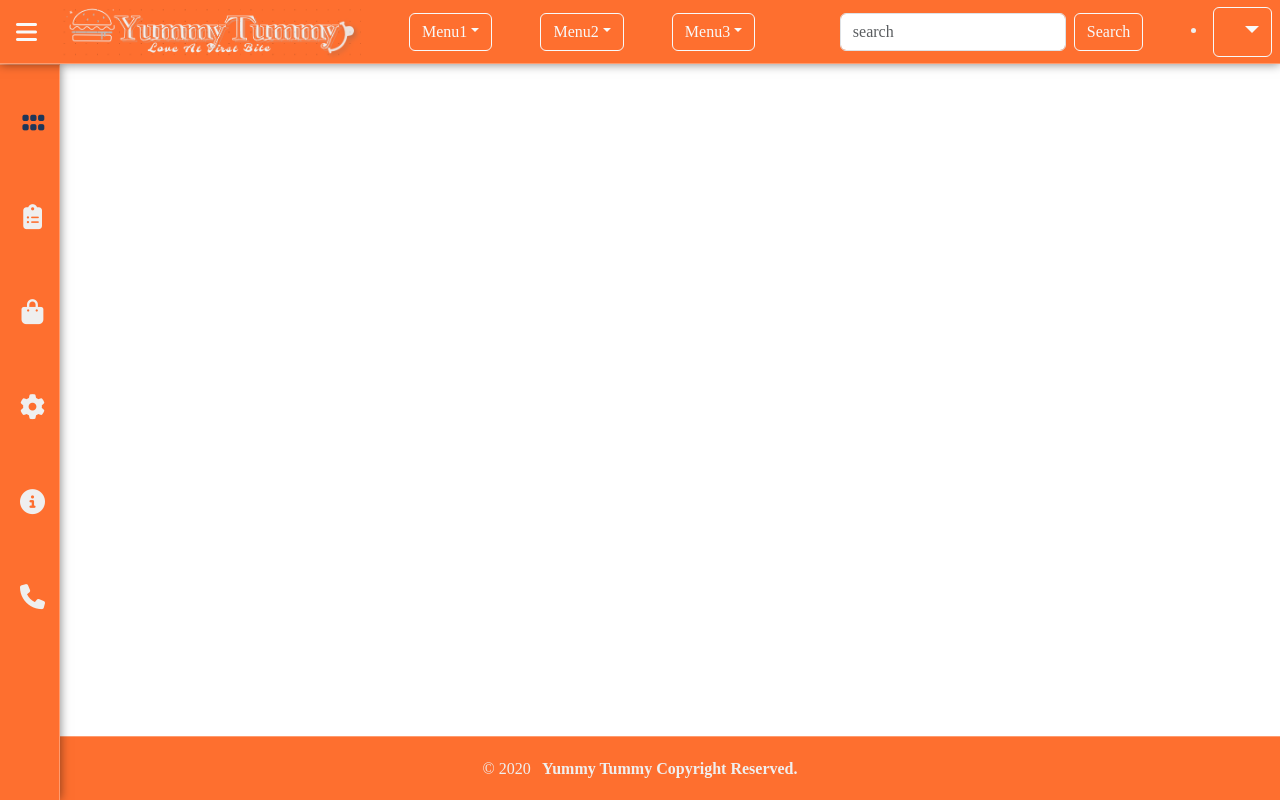
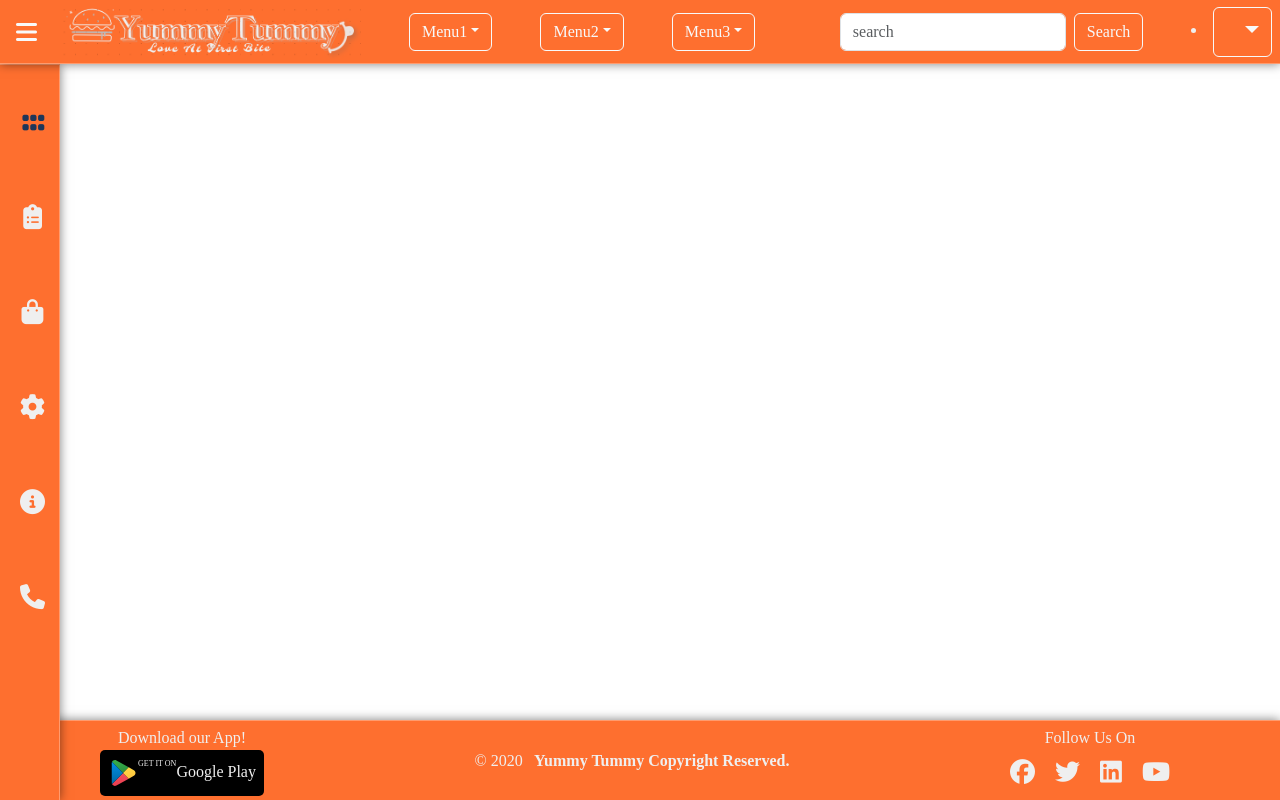
Before and after one commit to NaniBabuPallapu/fullstack_yummy_tummy_app, an Angular app in the folder angular-yummy-tummy/: page /dashboard in a window 1280 px wide. Built offline with nearby package versions, Linux system fonts and the light colour scheme.

Commit message:
adding footer websites

```diff
--- a/angular-yummy-tummy/src/app/layouts/footer/footer.component.html
+++ b/angular-yummy-tummy/src/app/layouts/footer/footer.component.html
@@ -1,5 +1,74 @@
 <footer class="footer">
-    <div class="custom-check">
-        <span>&copy; 2020 <a href="http://www.yummy_tummy.com/" target="_blank">&nbsp; Yummy Tummy Copyright Reserved.</a></span>
+    <div class="custom-left">
+        <div>Download our App!</div>
+        <div class="custom-playstore">
+
+            <a>
+                <svg xmlns="http://www.w3.org/2000/svg" x="0px" y="0px" width="30" height="30" viewBox="0 0 48 48">
+                    <linearGradient id="AraffhWwwEqZfgFEBZFoqa_L1ws9zn2uD01_gr1" x1="18.102" x2="25.297" y1="3.244"
+                        y2="34.74" gradientUnits="userSpaceOnUse">
+                        <stop offset="0" stop-color="#35ab4a"></stop>
+                        <stop offset=".297" stop-color="#31a145"></stop>
+                        <stop offset=".798" stop-color="#288739"></stop>
+                        <stop offset="1" stop-color="#237a33"></stop>
+                    </linearGradient>
+                    <path fill="url(#AraffhWwwEqZfgFEBZFoqa_L1ws9zn2uD01_gr1)"
+                        d="M13.488,4.012C10.794,2.508,7.605,3.778,6.45,6.323L24.126,24l9.014-9.014L13.488,4.012z">
+                    </path>
+                    <linearGradient id="AraffhWwwEqZfgFEBZFoqb_L1ws9zn2uD01_gr2" x1="19.158" x2="21.194" y1="23.862"
+                        y2="66.931" gradientUnits="userSpaceOnUse">
+                        <stop offset="0" stop-color="#f14e5d"></stop>
+                        <stop offset=".499" stop-color="#ea3d4f"></stop>
+                        <stop offset="1" stop-color="#e12138"></stop>
+                    </linearGradient>
+                    <path fill="url(#AraffhWwwEqZfgFEBZFoqb_L1ws9zn2uD01_gr2)"
+                        d="M33.14,33.014L24.126,24L6.45,41.677 c1.156,2.546,4.345,3.815,7.038,2.312L33.14,33.014z">
+                    </path>
+                    <linearGradient id="AraffhWwwEqZfgFEBZFoqc_L1ws9zn2uD01_gr3" x1="32.943" x2="36.541" y1="14.899"
+                        y2="43.612" gradientUnits="userSpaceOnUse">
+                        <stop offset="0" stop-color="#ffd844"></stop>
+                        <stop offset=".519" stop-color="#ffc63f"></stop>
+                        <stop offset="1" stop-color="#ffb03a"></stop>
+                    </linearGradient>
+                    <path fill="url(#AraffhWwwEqZfgFEBZFoqc_L1ws9zn2uD01_gr3)"
+                        d="M41.419,28.393 c1.72-0.96,2.58-2.676,2.581-4.393c-0.001-1.717-0.861-3.434-2.581-4.393l-8.279-4.621L24.126,24l9.014,9.014L41.419,28.393z">
+                    </path>
+                    <linearGradient id="AraffhWwwEqZfgFEBZFoqd_L1ws9zn2uD01_gr4" x1="13.853" x2="15.572" y1="5.901"
+                        y2="42.811" gradientUnits="userSpaceOnUse">
+                        <stop offset=".003" stop-color="#0090e6"></stop>
+                        <stop offset="1" stop-color="#0065a0"></stop>
+                    </linearGradient>
+                    <path fill="url(#AraffhWwwEqZfgFEBZFoqd_L1ws9zn2uD01_gr4)"
+                        d="M6.45,6.323C6.168,6.948,6,7.652,6,8.408 v31.179c0,0.761,0.164,1.463,0.45,2.09l17.674-17.68L6.45,6.323z">
+                    </path>
+                </svg>
+             </a>
+            <small [ngStyle]="{'font-size':'8px', 'vertical-align':'top'}">GET IT ON</small>
+            <span>Google Play</span>
+        </div>
+
+    </div>
+    <div class="custom-center">
+        <span>&copy; 2020 <a href="http://www.yummy_tummy.com/" target="_blank">&nbsp; Yummy Tummy Copyright
+                Reserved.</a></span>
+    </div>
+    <div class="custom-right">
+        <div> Follow Us On </div>
+        <span>
+            <a>
+                <i class="fa-brands fa-facebook"></i>
+            </a>
+            <a>
+                <i class="fa-brands fa-twitter"></i>
+            </a>
+            <a>
+                <i class="fa-brands fa-linkedin"></i>
+            </a>
+            <a>
+                <i class="fa-brands fa-youtube"></i>
+            </a>
+        </span>
+
+
     </div>
 </footer>
--- a/angular-yummy-tummy/src/app/layouts/footer/footer.component.scss
+++ b/angular-yummy-tummy/src/app/layouts/footer/footer.component.scss
@@ -3,12 +3,16 @@
     position: fixed;
     bottom: 0;
     width: 100%;
-    height: 4rem;
+    height: 5rem;
     // z-index: 2;
     cursor: pointer;
-    // box-shadow: 0px 0px 10px rgba(0, 0, 0, 0.5);
-    background-color: #FE6F2F;
+    box-shadow: 0px 0px 10px rgba(0, 0, 0, 0.5);
+    // background-color: #FE6F2F;
     border-top: 1px solid rgba(255, 255, 255, 0.3); //#EFEFEF; bottom border for header
+    display: flex;
+    align-items: center;
+    justify-content: space-between;
+
 }
 
 a {
@@ -16,7 +20,28 @@ a {
     color: #EFEFEF;
     font-weight: bolder;
 }
-.custom-check{
+
+.custom-left,
+.custom-center,
+.custom-right {
+    margin: 100px;
     text-align: center;
-    padding-top: 20px;
+    /* Center-align the content within each div */
 }
+
+i {
+
+    font-size: 25px;
+    padding: 10px;
+}
+
+.custom-playstore {
+    background-color: black;
+    border-radius: 5px;
+    // padding-right: 20px;
+    padding: 8px;
+}
+
+i:hover{
+    color: #1e3659;
+}
--- a/angular-yummy-tummy/src/app/layouts/navbar-side/navbar-side.component.ts
+++ b/angular-yummy-tummy/src/app/layouts/navbar-side/navbar-side.component.ts
@@ -9,6 +9,7 @@ export class NavbarSideComponent {
 
   @Input() sideNavStatus: boolean = false;
 
+  // displaying while hover the text
   dashboard : string = 'dashboard';
   menu : string = 'menu';
   orders : string = 'orders';
```
